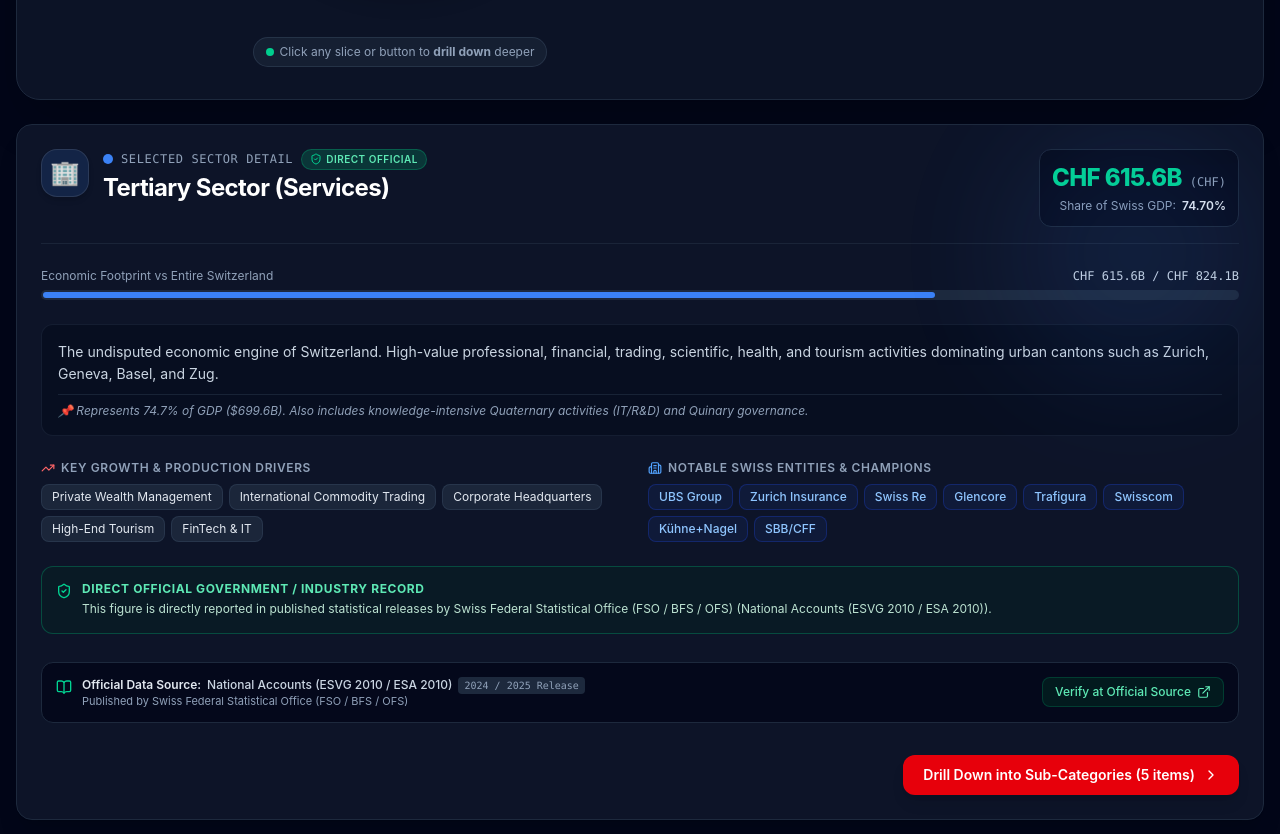
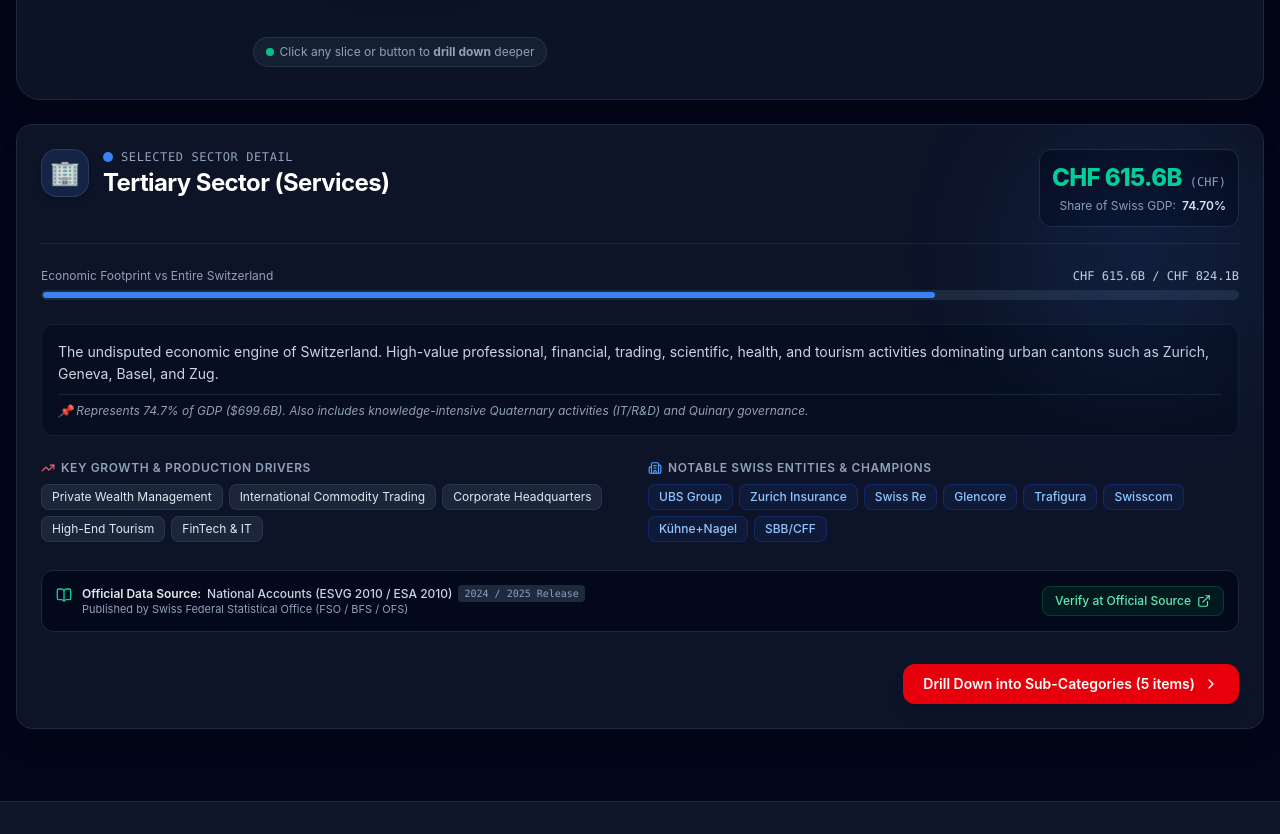
Before and after one commit to orestis-z/swiss-economy-matrix, a React (Vite) app: page / in a window 1280 px wide. Shown: the part 900-1734 px from the top of the page. Built offline with nearby package versions, Linux system fonts and the light colour scheme.

Commit message:
refactor: remove redundant Direct Official banners, keeping only the Official Data Source card and highlighting modeled estimates

```diff
--- a/src/components/SectorDetailCard.tsx
+++ b/src/components/SectorDetailCard.tsx
@@ -1,7 +1,7 @@
 import React from 'react'
 import type { SectorNode } from '../data/swissEconomyData'
 import { isNodeModeledEstimate, getNodeEstimateMethodology } from '../data/swissEconomyData'
-import { ExternalLink, Building2, TrendingUp, BookOpen, ChevronRight, AlertTriangle, ShieldCheck } from 'lucide-react'
+import { ExternalLink, Building2, TrendingUp, BookOpen, ChevronRight, AlertTriangle } from 'lucide-react'
 import { formatValue } from '../utils/pieMath'
 
 interface SectorDetailCardProps {
@@ -50,15 +50,10 @@
               <span className="text-xs uppercase font-mono tracking-wider text-slate-400">
                 Selected Sector Detail
               </span>
-              {isEstimated ? (
+              {isEstimated && (
                 <span className="text-[10px] font-semibold uppercase tracking-wider px-2 py-0.5 rounded-full bg-amber-500/20 text-amber-300 border border-amber-500/30 flex items-center gap-1">
                   <AlertTriangle className="w-3 h-3 text-amber-400" />
                   <span>Modeled Estimate</span>
-                </span>
-              ) : (
-                <span className="text-[10px] font-semibold uppercase tracking-wider px-2 py-0.5 rounded-full bg-emerald-500/20 text-emerald-300 border border-emerald-500/30 flex items-center gap-1">
-                  <ShieldCheck className="w-3 h-3 text-emerald-400" />
-                  <span>Direct Official</span>
                 </span>
               )}
             </div>
@@ -158,8 +153,8 @@
         )}
       </div>
 
-      {/* Data Provenance & Transparency Callout (Explicitly mentions whether number was directly sourced or modeled) */}
-      {isEstimated ? (
+      {/* Data Provenance & Transparency Callout (Only shown for modeled estimates) */}
+      {isEstimated && (
         <div className="p-4 rounded-xl bg-amber-950/30 border border-amber-500/40 text-amber-200 flex flex-col gap-2">
           <div className="flex items-center justify-between gap-2">
             <div className="flex items-center gap-2 font-bold text-xs uppercase tracking-wider text-amber-400">
@@ -180,18 +175,6 @@
             <span className="text-[10px] text-amber-400/90 italic">
               * Not a raw statistical bureau line item
             </span>
-          </div>
-        </div>
-      ) : (
-        <div className="p-3.5 rounded-xl bg-emerald-950/30 border border-emerald-500/30 text-emerald-200 flex items-start gap-2.5">
-          <ShieldCheck className="w-4 h-4 text-emerald-400 flex-shrink-0 mt-0.5" />
-          <div className="flex flex-col gap-0.5">
-            <div className="font-bold text-xs uppercase tracking-wider text-emerald-300">
-              Direct Official Government / Industry Record
-            </div>
-            <p className="text-xs text-emerald-100/90 leading-relaxed">
-              This figure is directly reported in published statistical releases by {node.source.organization} ({node.source.name}).
-            </p>
           </div>
         </div>
       )}
```
